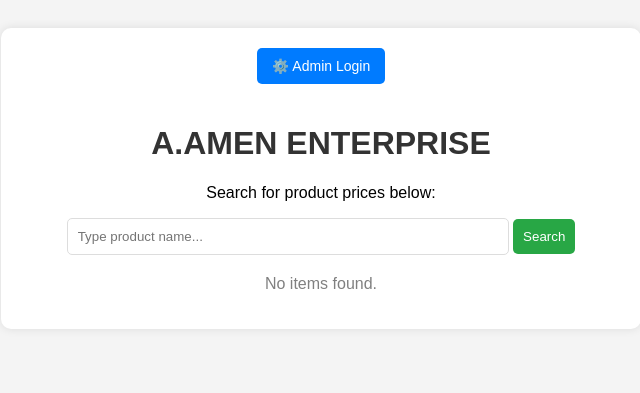
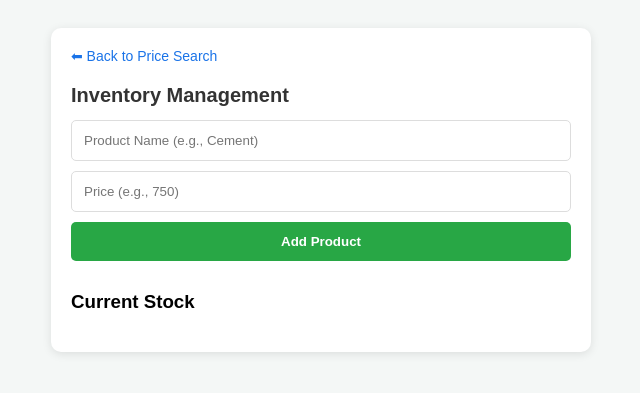
Before and after one commit to mhlengihandsome09-ship-it/amen-system, a Flask app: page /admin_panel in a window 1280 px wide. Shown: the top 393 px of the page, without its empty margins (319-959 px from the left). Run offline with Flask 3, Linux system fonts and the light colour scheme.

Commit message:
Update admin.html

```diff
--- a/templates/templates/admin.html
+++ b/templates/templates/admin.html
@@ -3,43 +3,39 @@
 <head>
     <meta charset="UTF-8">
     <meta name="viewport" content="width=device-width, initial-scale=1.0">
-    <title>A.AMEN ENTERPRISE - Price Search</title>
+    <title>Admin - A.AMEN</title>
     <style>
-        body { font-family: Arial, sans-serif; background-color: #f4f4f4; text-align: center; padding: 20px; }
-        .container { max-width: 600px; margin: auto; background: white; padding: 20px; border-radius: 10px; box-shadow: 0px 0px 10px rgba(0,0,0,0.1); }
-        h1 { color: #333; }
-        input { padding: 10px; width: 70%; border: 1px solid #ddd; border-radius: 5px; }
-        button { padding: 10px; background: #28a745; color: white; border: none; border-radius: 5px; cursor: pointer; }
-        .item-list { margin-top: 20px; text-align: left; }
-        .item { padding: 10px; border-bottom: 1px solid #eee; display: flex; justify-content: space-between; }
-        .admin-btn { display: inline-block; margin-bottom: 20px; padding: 10px 15px; background: #007bff; color: white; text-decoration: none; border-radius: 5px; font-size: 14px; }
+        body { font-family: sans-serif; background: #f4f7f6; padding: 20px; display: flex; justify-content: center; }
+        .container { width: 100%; max-width: 500px; background: white; padding: 20px; border-radius: 10px; box-shadow: 0 2px 10px rgba(0,0,0,0.1); }
+        h1 { color: #333; font-size: 20px; }
+        .back-link { text-decoration: none; color: #1a73e8; font-size: 14px; display: block; margin-bottom: 20px; }
+        form { display: flex; flex-direction: column; gap: 10px; margin-bottom: 30px; }
+        input { padding: 12px; border: 1px solid #ddd; border-radius: 5px; }
+        .add-btn { padding: 12px; background: #28a745; color: white; border: none; border-radius: 5px; cursor: pointer; font-weight: bold; }
+        .item { display: flex; justify-content: space-between; padding: 10px 0; border-bottom: 1px solid #eee; align-items: center; }
+        .delete-btn { color: #dc3545; text-decoration: none; font-size: 13px; border: 1px solid #dc3545; padding: 5px 10px; border-radius: 5px; }
     </style>
 </head>
 <body>
+    <div class="container">
+        <a href="/" class="back-link">⬅ Back to Price Search</a>
+        <h1>Inventory Management</h1>
 
-    <div class="container">
-        <a href="/admin" class="admin-btn">⚙️ Admin Login</a>
-        <h1>A.AMEN ENTERPRISE</h1>
-        <p>Search for product prices below:</p>
-
-        <form method="GET" action="/">
-            <input type="text" name="search" placeholder="Type product name..." required>
-            <button type="submit">Search</button>
+        <form action="/add" method="POST">
+            <input type="text" name="name" placeholder="Product Name (e.g., Cement)" required>
+            <input type="text" name="price" placeholder="Price (e.g., 750)" required>
+            <button type="submit" class="add-btn">Add Product</button>
         </form>
 
-        <div class="item-list">
-            {% if items %}
-                {% for item in items %}
-                <div class="item">
-                    <span><strong>{{ item.name }}</strong></span>
-                    <span>KSh {{ item.price }}</span>
-                </div>
-                {% endfor %}
-            {% else %}
-                <p style="text-align:center; color: gray;">No items found.</p>
-            {% endif %}
+        <div class="list">
+            <h3>Current Stock</h3>
+            {% for item in items %}
+            <div class="item">
+                <span><strong>{{ item.name }}</strong> - KSh {{ item.price }}</span>
+                <a href="/delete/{{ loop.index0 }}" class="delete-btn" onclick="return confirm('Delete this item?')">Delete</a>
+            </div>
+            {% endfor %}
         </div>
     </div>
-
 </body>
 </html>
```
